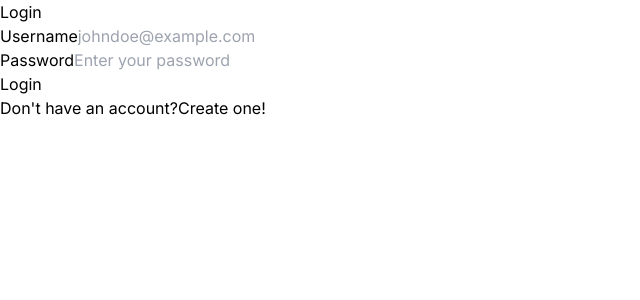
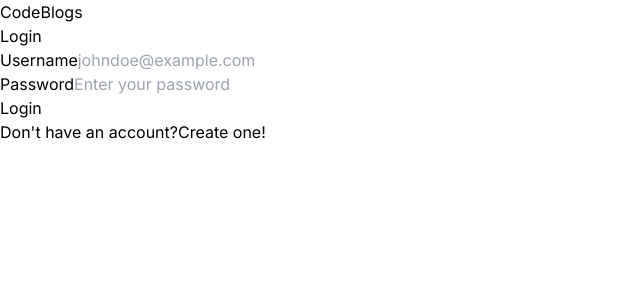
Before and after one commit to ankitts/medium-next, a Next.js app: page /login in a window 1280 px wide. Shown: the top 300 px of the page, without its empty margins (0-640 px from the left). Built offline with nearby package versions, Linux system fonts and the light colour scheme.

Commit message:
added heading

```diff
--- a/app/(auth)/login/page.tsx
+++ b/app/(auth)/login/page.tsx
@@ -1,4 +1,5 @@
-"use client"
+"use client";
+
 import { signIn } from "next-auth/react";
 import Link from "next/link";
 import { useRouter } from "next/navigation";
@@ -21,7 +22,8 @@
     }
 
     return (
-        <div className="bg-gray-800 flex justify-center items-center h-screen">
+        <div className="bg-gray-800 flex flex-col justify-center items-center h-screen">
+            <h1 className="text-5xl font-semibold text-gray-100 mb-8">CodeBlogs</h1>
             <div className="flex flex-col justify-center bg-white shadow-2xl rounded-lg p-8 w-96">
                 <div className="text-3xl mb-8 text-center text-gray-800 font-semibold">
                     Login
--- a/app/(auth)/signup/page.tsx
+++ b/app/(auth)/signup/page.tsx
@@ -34,7 +34,8 @@
     }
 
     return (
-        <div className="bg-gray-800 flex justify-center items-center h-screen">
+        <div className="bg-gray-800 flex flex-col justify-center items-center h-screen">
+            <h1 className="text-5xl font-semibold text-gray-100 mb-8">CodeBlogs</h1>
             <div className="flex flex-col justify-center bg-white shadow-md rounded-lg p-8 w-96">
                 <div className="text-3xl mb-8 text-center text-gray-800 font-semibold">
                     Create an Account
--- a/app/page.tsx
+++ b/app/page.tsx
@@ -8,6 +8,9 @@
   return (
     <div className="bg-gray-800 flex justify-center items-center h-screen">
       <div className="flex flex-col justify-center">
+        <div className="text-center">
+          <h1 className="text-5xl font-semibold text-gray-100 mb-8">CodeBlogs</h1>
+        </div>
         <div className="mb-8">
           <Link href="/login">
             <div className="bg-white text-black w-80 h-12 text-center rounded-lg cursor-pointer hover:bg-gray-700 hover:text-white transition duration-300 flex justify-center items-center" onClick={() => router.push('/login')}>
```
